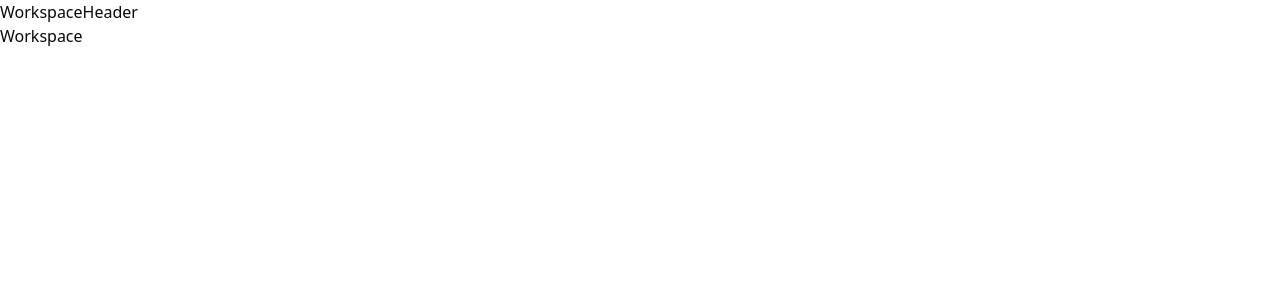
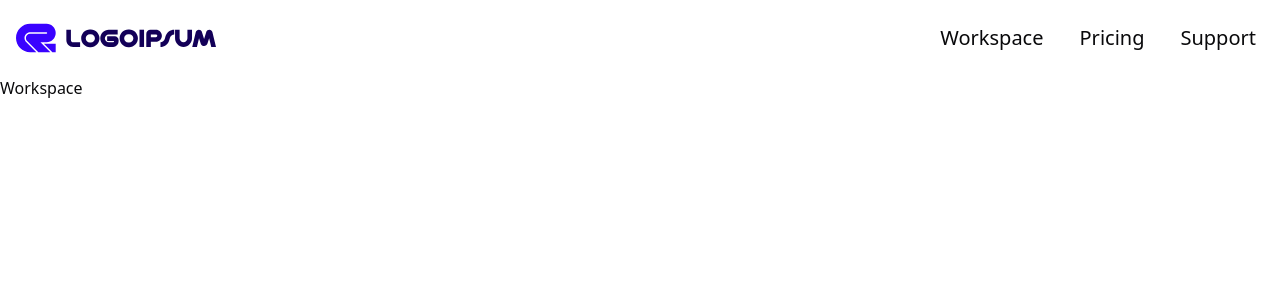
Before and after one commit to smRid/Testing-Automation, a Next.js app: page /workspace in a window 1280 px wide. Shown: the top 300 px of the page. Built offline with nearby package versions, Linux system fonts and the light colour scheme; no server answers.

Commit message:
implement WorkspaceHeader component and add site logo

```diff
--- a/app/workspace/layout.tsx
+++ b/app/workspace/layout.tsx
@@ -1,4 +1,4 @@
-import Workspaceheader from '@/components/custom/WorkspaceHeader';
+import WorkspaceHeader from '@/components/custom/WorkspaceHeader';
 
 
 function WorkspaceLayout({ children }: {
@@ -6,7 +6,7 @@ function WorkspaceLayout({ children }: {
 }) {
   return (
     <div>
-      <Workspaceheader />
+      <WorkspaceHeader />
       {children}
     </div>
   )
--- a/components/custom/WorkspaceHeader.tsx
+++ b/components/custom/WorkspaceHeader.tsx
@@ -1,8 +1,23 @@
+import { UserButton } from '@clerk/nextjs'
+import Image from 'next/image'
 import React from 'react'
 
-const WorkspaceHeader = () => {
+function WorkspaceHeader() {
   return (
-    <div>WorkspaceHeader</div>
+    <div className='flex w-full justify-between p-4'>
+      {/* Logo */}
+      <Image src={'/logo.svg'} alt='logo' width={200} height={200} />
+
+      {/* menu Options */}
+      <ul className='flex gap-5 text-xl'>
+        <li className='hover:text-blue-600 p-2 cursor-pointer rounded-lg'>Workspace</li>
+        <li className='hover:text-blue-600 p-2 cursor-pointer rounded-lg'>Pricing</li>
+        <li className='hover:text-blue-600 p-2 cursor-pointer rounded-lg'>Support</li>
+      </ul>
+      {/* User Button */}
+
+      <UserButton />
+    </div>
   )
 }
 
```
Also changed, not shown: public/logo.svg (added).
